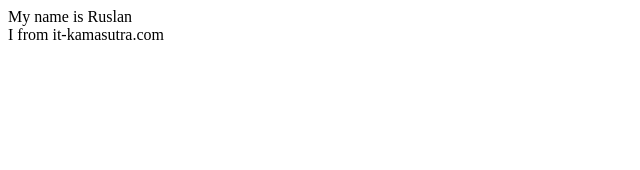
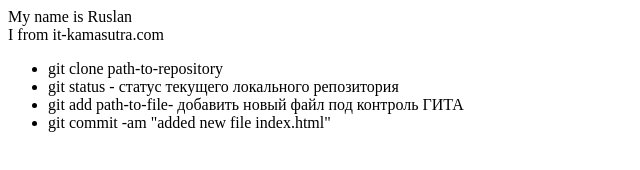
Before and after one commit to RuslanL123456/git-lesson, a plain HTML site: page index.html in a window 1280 px wide. Shown: the whole page, without its empty margins (0-640 px from the left). Drawn offline with Linux system fonts and the light colour scheme.

Commit message:
added new file index.html

```diff
--- a/index.html
+++ b/index.html
@@ -2,3 +2,23 @@
     My name is Ruslan
 </div>
 <div>I from it-kamasutra.com</div>
+
+<div>
+    <ul>
+        <li>git clone path-to-repository</li>
+        <li>git status - статус текущего локального репозитория</li>
+        <li>git add path-to-file- добавить новый файл под контроль ГИТА</li>
+        <li>git commit -am "added new file index.html"</li>
+
+
+
+
+
+
+
+
+
+
+
+    </ul>
+</div>
```
